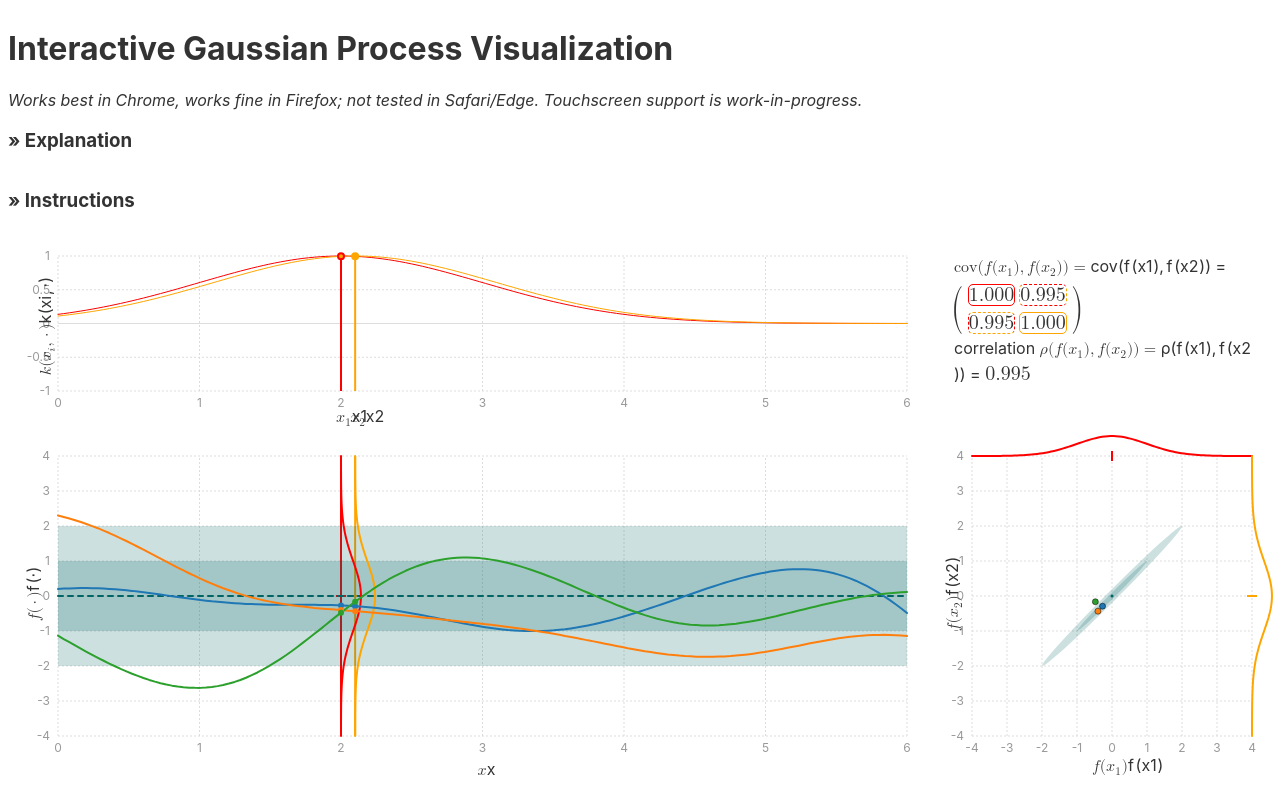
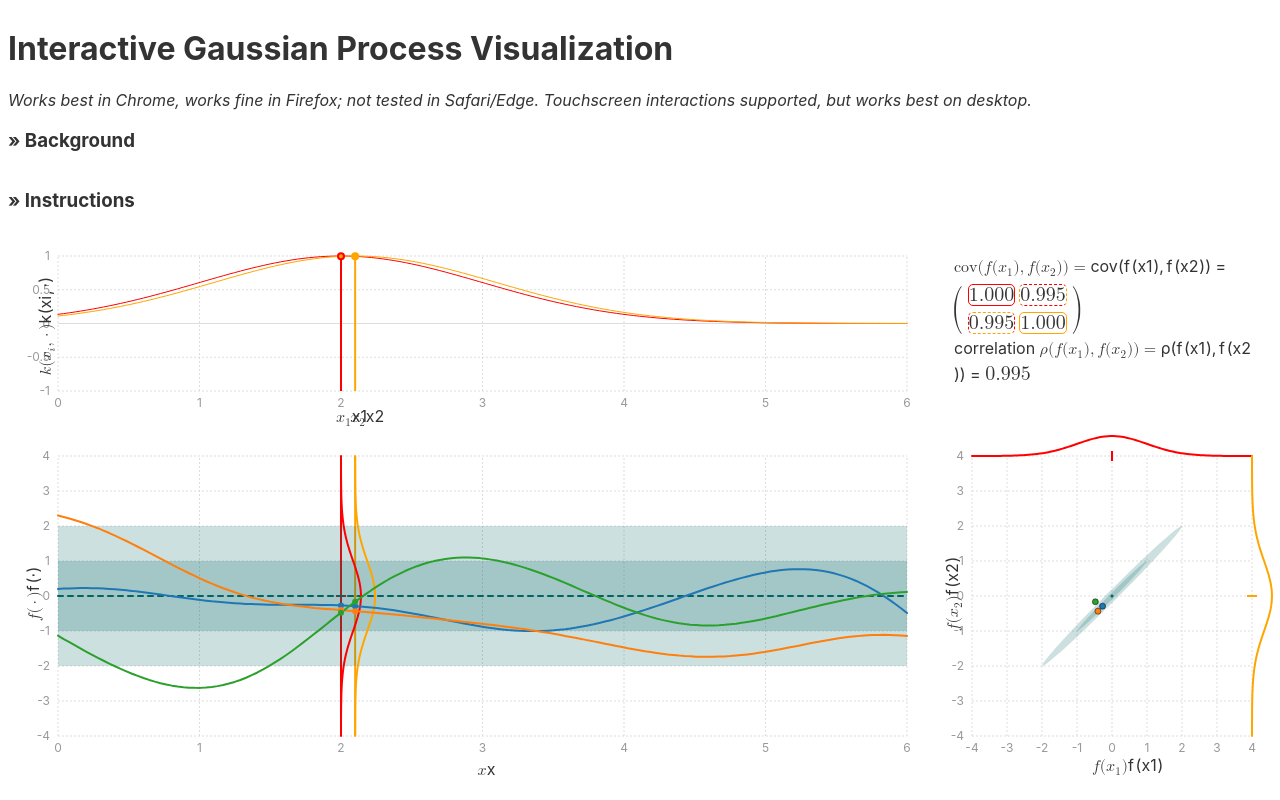
Before and after one commit to st--/interactive-gp-visualization, a Svelte app: page / in a window 1280 px wide. Shown: the top 800 px of the page. Built offline with nearby package versions, Linux system fonts and the light colour scheme.

Commit message:
update text

```diff
--- a/src/App.svelte
+++ b/src/App.svelte
@@ -149,12 +149,12 @@ Future thoughts:
   <p>
     <em
       >Works best in Chrome, works fine in Firefox; not tested in Safari/Edge.
-      Touchscreen support is work-in-progress.</em
+      Touchscreen interactions supported, but works best on desktop.</em
     >
   </p>
 
   <CollapsibleCard open={false}>
-    <h3 slot="header">&#187; Explanation</h3>
+    <h3 slot="header">&#187; Background</h3>
     <div slot="body">
       A Gaussian process can be thought of as an extension of the multivariate
       normal distribution to an infinite number of random variables covering
```
